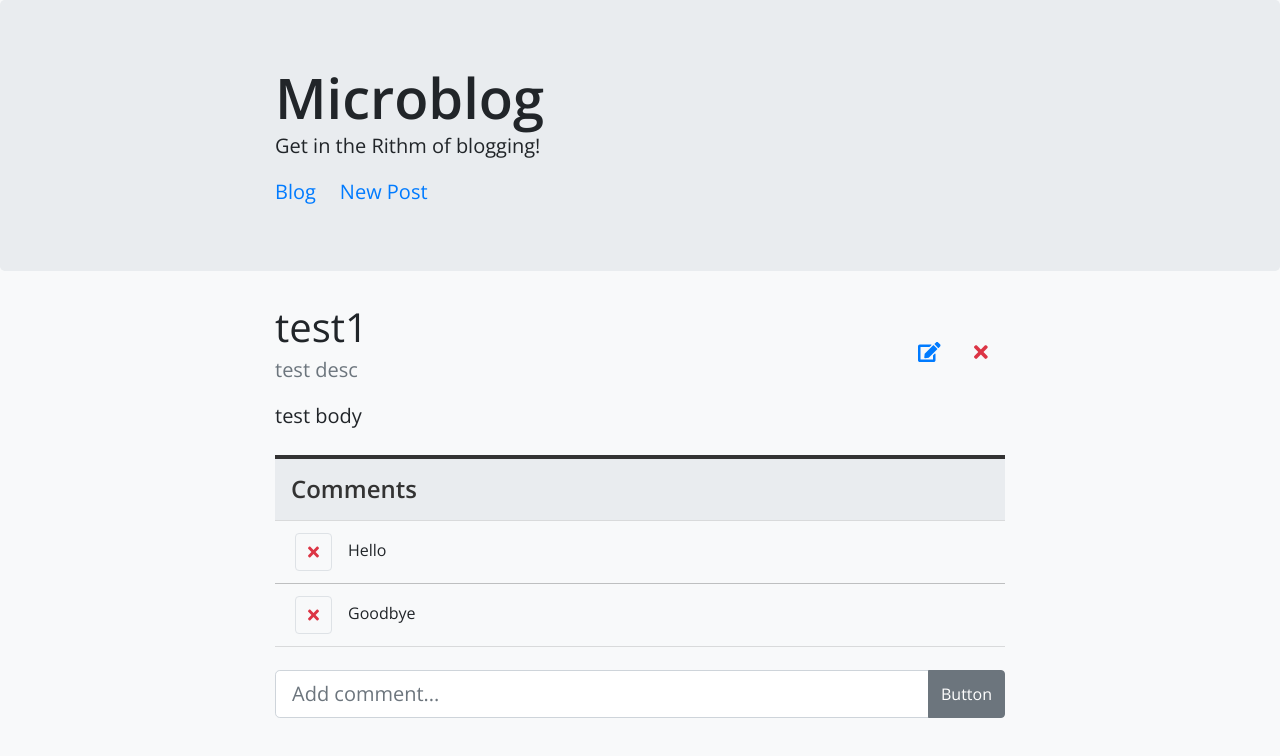
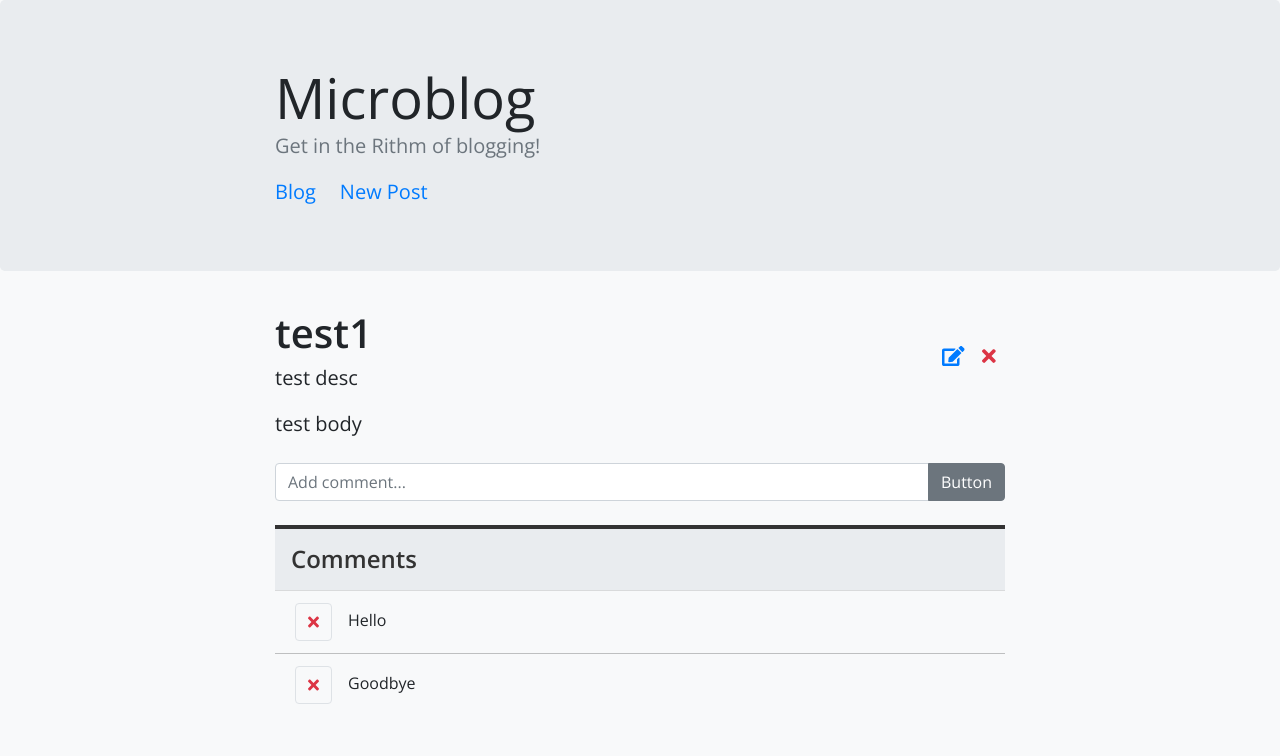
Before and after one commit to chad-schroeder/react-microblog, a React (Create React App) app: page /1 in a window 1280 px wide. Shown: the top 756 px of the page. Built offline with nearby package versions, Linux system fonts and the light colour scheme.

Commit message:
Post styling

```diff
--- a/src/components/CommentList/CommentList.js
+++ b/src/components/CommentList/CommentList.js
@@ -44,6 +44,29 @@ class CommentList extends Component {
 
     return (
       <>
+        <form onSubmit={this.addComment} className="mt-4">
+          <label htmlFor="comment" className="sr-only">
+            Comment
+          </label>
+          <div className="input-group mb-3">
+            <input
+              type="text"
+              name="comment"
+              className="form-control"
+              value={this.state.comment}
+              onChange={this.handleChange}
+              placeholder="Add comment..."
+              aria-label="Add comment"
+              aria-describedby="button-addon2"
+            />
+            <div className="input-group-append">
+              <button className="btn btn-secondary" id="button-addon2">
+                Button
+              </button>
+            </div>
+          </div>
+        </form>
+
         <h2
           className="mt-4 mb-0 py-3 px-3 h4"
           style={{
@@ -60,28 +83,6 @@ class CommentList extends Component {
         ) : (
           ''
         )}
-        <form onSubmit={this.addComment}>
-          <label htmlFor="comment" className="sr-only">
-            Comment
-          </label>
-          <div className="input-group mb-3">
-            <input
-              type="text"
-              name="comment"
-              className="form-control form-control-lg"
-              value={this.state.comment}
-              onChange={this.handleChange}
-              placeholder="Add comment..."
-              aria-label="Add comment"
-              aria-describedby="button-addon2"
-            />
-            <div className="input-group-append">
-              <button className="btn btn-secondary" id="button-addon2">
-                Button
-              </button>
-            </div>
-          </div>
-        </form>
       </>
     );
   }
--- a/src/components/NavBox/NavBox.js
+++ b/src/components/NavBox/NavBox.js
@@ -8,11 +8,10 @@ class NavBox extends Component {
         <div className="container">
           <div className="row justify-content-center">
             <div className="col-12 col-md-10 col-lg-8">
-              <h1 className="display-4 mb-0" style={{ fontWeight: 600 }}>
-                Microblog
-              </h1>
-
-              <p className="lead mb-3">Get in the Rithm of blogging!</p>
+              <h1 className="display-4 mb-0">Microblog</h1>
+              <p className="lead text-muted mb-3">
+                Get in the Rithm of blogging!
+              </p>
               <NavLink
                 exact
                 className="mr-4 lead text-decoration-none"
--- a/src/components/Post/Post.js
+++ b/src/components/Post/Post.js
@@ -47,15 +47,20 @@ class Post extends Component {
         <>
           <div className="media">
             <div className="media-body">
-              <h1 className="mb-1">{title}</h1>
-              <p className="lead text-muted">{description}</p>
+              <h1 className="mb-0" style={{ fontWeight: 600 }}>
+                {title}
+              </h1>
+              <p className="lead">{description}</p>
             </div>
             <div className="ml-3 align-self-center">
-              <button className="btn btn-lg btn-link" onClick={this.handleEdit}>
+              <button
+                className="btn btn-lg btn-link px-2"
+                onClick={this.handleEdit}
+              >
                 <FontAwesomeIcon icon="edit" />
               </button>
               <button
-                className="btn btn-lg btn-link text-danger"
+                className="btn btn-lg btn-link text-danger px-2"
                 onClick={this.handleDelete}
               >
                 <FontAwesomeIcon icon="times" />
--- a/src/index.css
+++ b/src/index.css
@@ -11,3 +11,12 @@ code {
   font-family: source-code-pro, Menlo, Monaco, Consolas, 'Courier New',
     monospace;
 }
+
+h1,
+h2,
+h3,
+h4,
+h5,
+h6 {
+  line-height: 1.5;
+}
```
